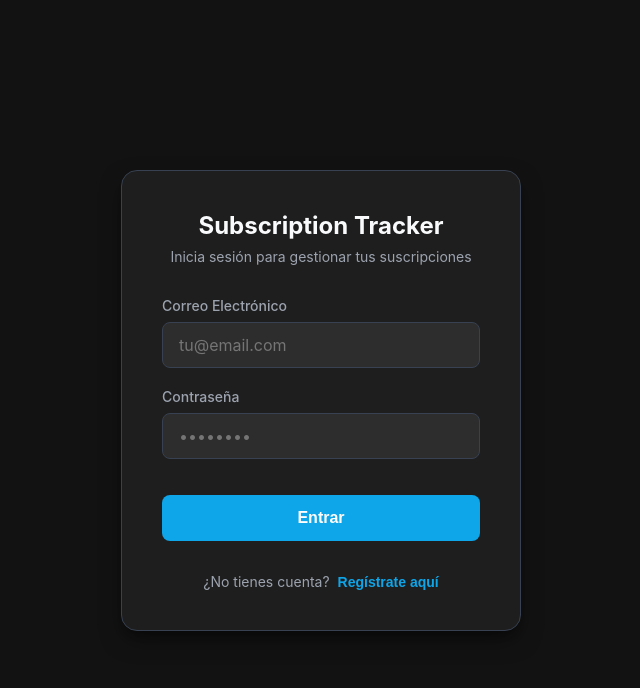
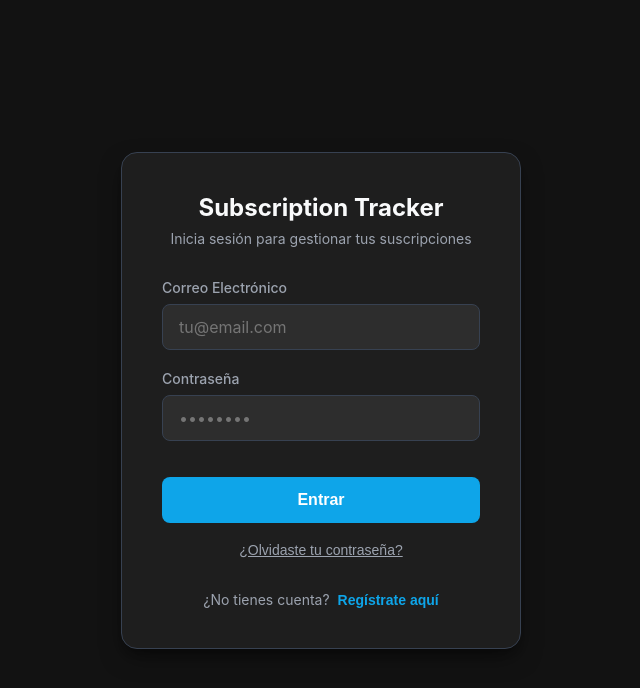
Before and after one commit to tuporaki/subscription-tracker, a React (Vite) app: page / in a window 1280 px wide. Shown: the top 688 px of the page, without its empty margins (319-959 px from the left). Built offline with nearby package versions, Linux system fonts and the light colour scheme; no server answers.

Commit message:
feat: add forgot password button

```diff
--- a/src/components/Auth.css
+++ b/src/components/Auth.css
@@ -122,3 +122,23 @@
 .toggle-mode-btn:hover {
   text-decoration: underline;
 }
+
+.auth-forgot-password {
+  margin-top: 1rem;
+  text-align: center;
+}
+
+.forgot-password-btn {
+  background: none;
+  border: none;
+  color: var(--text-secondary);
+  font-size: 0.875rem;
+  cursor: pointer;
+  padding: 0;
+  text-decoration: underline;
+  transition: color 0.2s;
+}
+
+.forgot-password-btn:hover {
+  color: var(--primary-color);
+}
--- a/src/components/Auth.jsx
+++ b/src/components/Auth.jsx
@@ -76,6 +76,24 @@ const Auth = ({ onAuthSuccess }) => {
     setLoading(false);
   };
 
+  const handleResetPassword = async () => {
+    if (!email) {
+      setErrorMsg('Ingresa tu correo en el campo de arriba para recuperar tu contraseña.');
+      return;
+    }
+    setLoading(true);
+    setErrorMsg('');
+    const { error } = await supabase.auth.resetPasswordForEmail(email, {
+      redirectTo: window.location.origin + window.location.pathname,
+    });
+    if (error) {
+      setErrorMsg(error.message);
+    } else {
+      setErrorMsg('Te hemos enviado un correo con un enlace para restablecer tu contraseña. Revísalo y haz clic en el enlace.');
+    }
+    setLoading(false);
+  };
+
   if (isRecovery) {
     return (
       <div className="auth-container">
@@ -142,6 +160,19 @@ const Auth = ({ onAuthSuccess }) => {
           </button>
         </form>
 
+        {isLogin && (
+          <div className="auth-forgot-password">
+            <button
+              type="button"
+              className="forgot-password-btn"
+              onClick={handleResetPassword}
+              disabled={loading}
+            >
+              ¿Olvidaste tu contraseña?
+            </button>
+          </div>
+        )}
+
         <div className="auth-toggle">
           <span>{isLogin ? '¿No tienes cuenta?' : '¿Ya tienes cuenta?'}</span>
           <button
```
